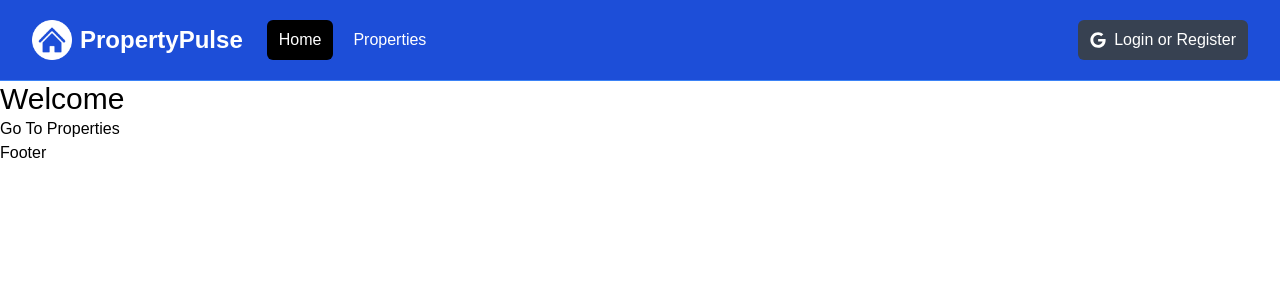
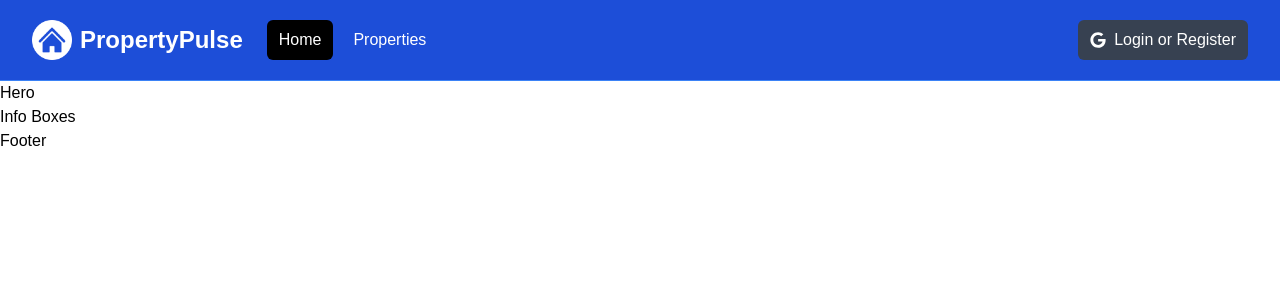
Before and after one commit to NtonBala/property-pulse, a Next.js app: page / in a window 1280 px wide. Shown: the top 300 px of the page. Built offline with nearby package versions, Linux system fonts and the light colour scheme.

Commit message:
HomePage: add layout components

```diff
--- a/app/page.jsx
+++ b/app/page.jsx
@@ -1,11 +1,13 @@
-import Link from 'next/link';
+import Hero from '@/components/Hero';
+import InfoBoxes from '@/components/InfoBoxes';
 
 const HomePage = () => {
   return (
-    <div>
-      <h1 className="text-3xl">Welcome</h1>
-      <Link href="/properties">Go To Properties</Link>
-    </div>
+    <>
+      <Hero />
+
+      <InfoBoxes />
+    </>
   );
 };
 
--- /dev/null
+++ b/components/Hero.jsx
@@ -0,0 +1,5 @@
+const Hero = () => {
+  return <div>Hero</div>;
+};
+
+export default Hero;
--- /dev/null
+++ b/components/InfoBox.jsx
@@ -0,0 +1,5 @@
+const InfoBox = () => {
+  return <div>Info Box</div>;
+};
+
+export default InfoBox;
--- /dev/null
+++ b/components/InfoBoxes.jsx
@@ -0,0 +1,5 @@
+const InfoBoxes = () => {
+  return <div>Info Boxes</div>;
+};
+
+export default InfoBoxes;
```
